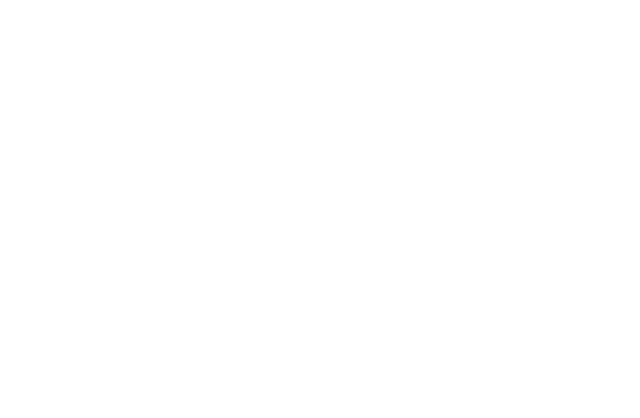
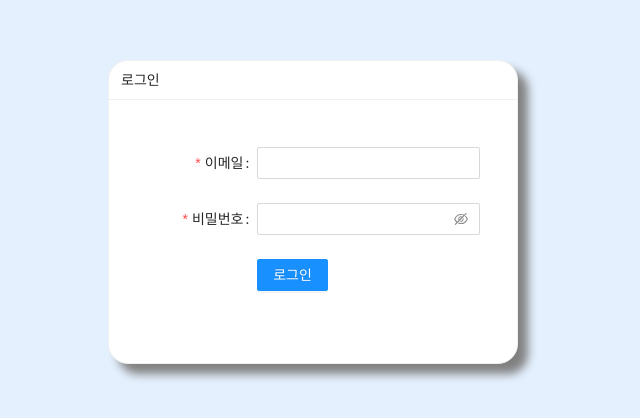
Before and after one commit to soooyeonlee/prettydog, a React (Create React App) app: page /login in a window 1280 px wide. Before the commit this address had no page. Shown: the part 188-606 px from the top of the page, without its empty margins (327-967 px from the left). Built offline with nearby package versions, Linux system fonts and the light colour scheme.

Commit message:
20211211 사진업로드+로그인화면

```diff
--- a/package.json
+++ b/package.json
@@ -54,5 +54,5 @@
   "devDependencies": {
     "gh-pages": "^3.2.3"
   },
-  "homepage": "http://soooyeonlee.github.io/prettydog"
+  "homepage": "https://soooyeonlee.github.io/prettydog"
 }
--- a/src/App.tsx
+++ b/src/App.tsx
@@ -2,12 +2,14 @@ import React from 'react';
 import './App.css';
 import { Route, Routes } from 'react-router';
 import Home from './component/Home';
+import Login from './component/Login';
 
 export default function App(){
   return(
     <>
     <Routes>
       <Route path="/" element ={<Home/>}/>
+      <Route path="/login" element ={<Login/>}/>
     </Routes>
     </>
   );
--- a/src/component/Home.tsx
+++ b/src/component/Home.tsx
@@ -5,7 +5,7 @@ import locale from 'antd/lib/date-picker/locale/ko_KR';
 import {Menu, Input, Table, Card, Row, Col, Upload,DatePicker , Button,InputNumber,Switch,Radio } from 'antd';
 import logo from '../img/testimg.png';
 import BuyListPopup from './BuyListPopup';
-import { useState } from 'react';
+import { ChangeEvent, useEffect, useRef, useState } from 'react';
 import OwnerSearchPopup from './OwnerSearchPopup';
 import CutHistoryPopup from './CutHistoryPopup';
 import BuyDetailPopup from './BuyDetailPopup';
@@ -17,7 +17,9 @@ export default function Home(){
     const [showBuyDetailPopup , setShowBuyDetailPopup] = useState<boolean>(false);
     const [showCutHistoryPopup, setShowCutHistoryPopup] = useState<boolean>(false);
     const [showBlackListPopup, setShowBlackListPopup] = useState<boolean>(false);
-
+    const [file, setFile] = useState<File>();
+    const [previewURL, setPreviewURL] = useState<any>();
+    const [preview,setPreview] = useState<any>();
     /**
      * 보호자,강아지 검색 팝업
      */
@@ -79,6 +81,38 @@ export default function Home(){
 
     const CloseBlackListPopup = () => {
         setShowBlackListPopup(false);
+    }
+
+    /**
+     * 이미지 업로드
+     */
+    const fileRef : any = useRef();
+    const imgRef : any = useRef();
+
+    useEffect(() => {
+        if(file) //처음 파일 등록하지 않았을 때를 방지
+        setPreview(<img className='img_preview' src={previewURL}></img>);
+        return () => {
+
+        }
+    }, [previewURL])
+
+    const clickUpload = () => {
+        fileRef.current.click();
+    }
+
+    const fileOnchange = (event : ChangeEvent<HTMLInputElement>) => {
+        let file : File = (event.target.files as FileList)[0];
+        let reader = new FileReader();
+
+        reader.onloadend = (e) => {
+            setFile(file);
+            setPreviewURL(reader.result);
+        }
+
+        if(file){
+            reader.readAsDataURL(file);
+        }
     }
 
     const dogInfoColumns = [
@@ -282,10 +316,12 @@ export default function Home(){
                 <Col span={9} style={{border: "1px solid #f0f0f0"}}>
                     <CardDiv>강아지 프로필</CardDiv>
                     <Card size="small" bordered={false}>
+                        <div ref={imgRef} style={{marginBottom : "3px"}}><Button type="primary" onClick={clickUpload}>사진업로드</Button></div>
+                        <input ref={fileRef} type="file" id="image" accept="image/*" onChange={fileOnchange} hidden/>
                         <div style={{display : "flex", width : "100%"}}>
                             <Col span={12} >
-                                <div style={{border : "1px solid #d9d9d9",width : "200px",height : "200px"}}>
-                                    사진업로드
+                                <div style={{border : "1px solid #d9d9d9",width : "200px",height : "200px",overflow : "auto"}}>
+                                    {preview}
                                 </div>
                             </Col>
                             <Col span={12}>
@@ -370,7 +406,7 @@ export default function Home(){
                                 <label>회</label>
                             </Col>
                         </Row>
-                        <TextArea rows={5}/>
+                        <TextArea autoSize={true}/>
                     </Card>
                 </Col>
                 <Col span={14} style={{border: "1px solid #f0f0f0"}}>
@@ -395,7 +431,7 @@ export default function Home(){
                                 />
                             </Col>
                             <Col span={20} style={{textAlign : "center"}}>
-                                <TextArea rows={7} style={{width : "90%"}}/>
+                                <TextArea autoSize={true} style={{width : "90%"}}/>
                             </Col>
                         </div>
                     </Card>
--- /dev/null
+++ b/src/component/Login.tsx
@@ -0,0 +1,57 @@
+import { Button, Typography , Checkbox, Form, Input, Row, Card } from "antd";
+import { LoginDiv, LoginInnerDiv } from "./StyleComponet";
+const { Title } = Typography;
+export default function Login(){
+    const onFinish = (values: any) => {
+        console.log('Success:', values);
+    };
+
+    const onFinishFailed = (errorInfo: any) => {
+        console.log('Failed:', errorInfo);
+    };
+
+    const validateMessages = {
+        required: '${label} is required!',
+        types: {
+          email: '${label} is not a valid email!'
+        }
+    };
+
+    return(
+        <>
+        <LoginDiv>
+            <Card size="small" title="로그인" style={{boxShadow : "10px 10px 10px gray", borderRadius : "20px"}}>
+            <LoginInnerDiv>
+
+                <Form
+                    validateMessages={validateMessages}
+                    name="basic"
+                    labelCol={{ span: 8 }}
+                    wrapperCol={{ span: 16 }}
+                    initialValues={{ remember: true }}
+                    onFinish={onFinish}
+                    onFinishFailed={onFinishFailed}
+                    autoComplete="off">
+                    <Form.Item name={['user', 'email']} label="이메일" rules={[{ type: 'email',required:true, }]}>
+                        <Input />
+                    </Form.Item>
+                    <Form.Item
+                    label="비밀번호"
+                    name="password"
+                    rules={[{ required: true, message: 'Please input your password!' }]}
+                >
+                    <Input.Password />
+                    </Form.Item>
+
+                    <Form.Item wrapperCol={{ offset: 8, span: 16 }}>
+                        <Button type="primary" htmlType="submit">
+                            로그인
+                        </Button>
+                    </Form.Item>
+                </Form>
+            </LoginInnerDiv>
+            </Card>
+        </LoginDiv>
+        </>
+    );
+}
--- a/src/component/StyleComponet.tsx
+++ b/src/component/StyleComponet.tsx
@@ -164,3 +164,23 @@ export const ButtonDiv = styled.div`
     position: fixed;
     width: 100%;
 `;
+
+export const LoginDiv = styled.div`
+   width : 100vw;
+   height :100vh;
+   display : flex;
+   align-items : center;
+   justify-content : center;
+   background : rgb(227 240 254 / 95%);
+`;
+
+export const LoginInnerDiv = styled.div`
+   width : 30vw;
+   height :30vh;
+   //background : white;
+   //border-radius : 20px;
+   //box-shadow: 10px 10px 10px grey;
+   display : flex;
+   align-items : center;
+   justify-content : center;
+`;
```
